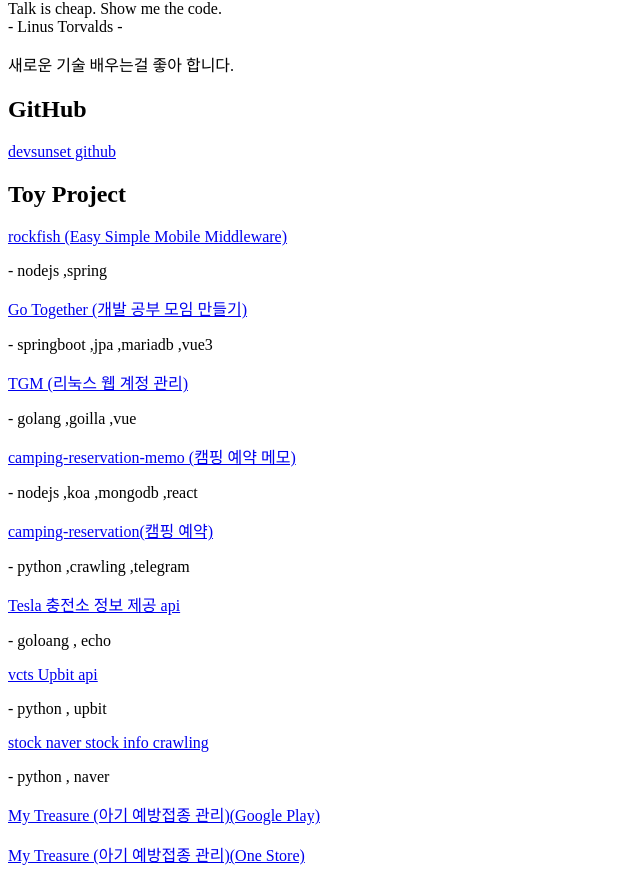
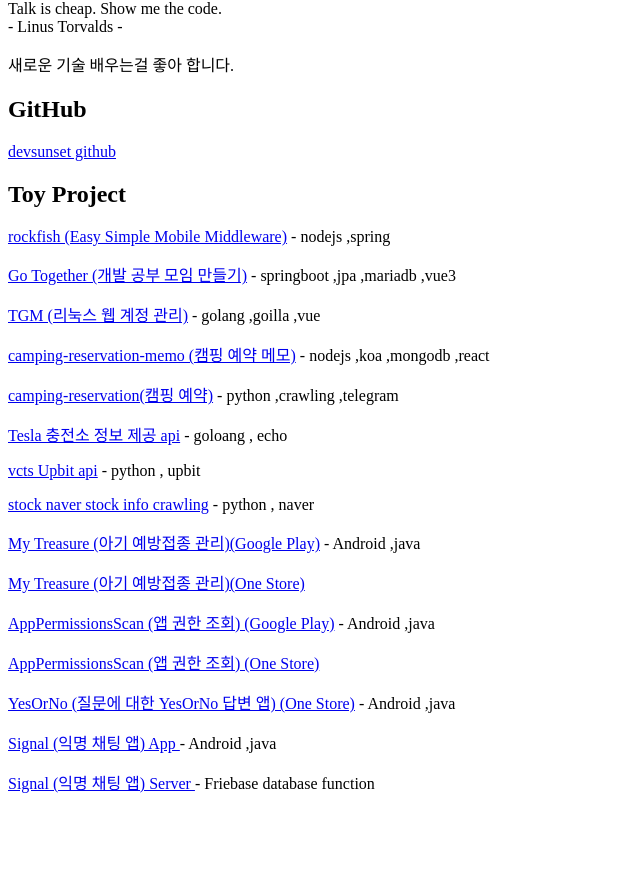
Before and after one commit to devsunset/devsunset.github.io, a plain HTML site: page index.html in a window 1280 px wide. Shown: the part 66-945 px from the top of the page, without its empty margins (0-640 px from the left). After the commit the page ends 876 px from the top, so only its background shows below. Drawn offline with Linux system fonts and the light colour scheme.

Commit message:
Update index.html

```diff
--- a/index.html
+++ b/index.html
@@ -22,47 +22,21 @@
 
 		  <h2>Toy Project</h2>
 
-		  <a href="https://github.com/devsunset/rockfish" target="_blank">rockfish (Easy Simple Mobile Middleware)</a><p/>
-		  - nodejs ,spring<p/>
-
-		  <a href="http://gotogether.ga/" target="_blank">Go Together (개발 공부 모임 만들기)</a><p/>
-		  - springboot ,jpa ,mariadb ,vue3 <p/>
-
-		  <a href="http://193.123.255.92:8282/" target="_blank">TGM (리눅스 웹 계정 관리)</a><p/>
-		  - golang ,goilla ,vue<p/>
-
-	          <a href="http://193.123.255.92:4000/" target="_blank">camping-reservation-memo (캠핑 예약 메모)</a><p/>
-		  - nodejs ,koa ,mongodb ,react<p/>
-
-		  <a href="https://github.com/devsunset/camping-reservation" target="_blank">camping-reservation(캠핑 예약)</a><p/>
-		  - python ,crawling ,telegram<p/>
-
-		  <a href="https://github.com/devsunset/apiServer" target="_blank">Tesla 충전소 정보 제공 api</a><p/>
-		  - goloang , echo<p/>
-
-		  <a href="https://github.com/devsunset/vcts" target="_blank">vcts Upbit api</a><p/>
-		  - python , upbit<p/>
-
-		  <a href="https://github.com/devsunset/stock" target="_blank">stock naver stock info crawling</a><p/>
-		  - python , naver<p/>
-
-	          <a href="https://play.google.com/store/apps/details?id=com.nics.mytreasure" target="_blank">My Treasure (아기 예방접종 관리)(Google Play)</a><p/>
+		  <a href="https://github.com/devsunset/rockfish" target="_blank">rockfish (Easy Simple Mobile Middleware)</a> - nodejs ,spring<p/>
+		  <a href="http://gotogether.ga/" target="_blank">Go Together (개발 공부 모임 만들기)</a> - springboot ,jpa ,mariadb ,vue3 <p/>
+		  <a href="http://193.123.255.92:8282/" target="_blank">TGM (리눅스 웹 계정 관리)</a>  - golang ,goilla ,vue<p/>
+	          <a href="http://193.123.255.92:4000/" target="_blank">camping-reservation-memo (캠핑 예약 메모)</a> - nodejs ,koa ,mongodb ,react<p/>
+		  <a href="https://github.com/devsunset/camping-reservation" target="_blank">camping-reservation(캠핑 예약)</a>  - python ,crawling ,telegram<p/>
+		  <a href="https://github.com/devsunset/apiServer" target="_blank">Tesla 충전소 정보 제공 api</a>  - goloang , echo<p/>
+		  <a href="https://github.com/devsunset/vcts" target="_blank">vcts Upbit api</a> - python , upbit<p/>
+		  <a href="https://github.com/devsunset/stock" target="_blank">stock naver stock info crawling</a>  - python , naver<p/>
+	          <a href="https://play.google.com/store/apps/details?id=com.nics.mytreasure" target="_blank">My Treasure (아기 예방접종 관리)(Google Play)</a> - Android ,java<p/>
 	          <a href="https://m.onestore.co.kr/mobilepoc/apps/appsDetail.omp?prodId=0000024364" target="_blank">My Treasure (아기 예방접종 관리)(One Store)</a><p/>
-		  - Android ,java<p/>
-
-	          <a href="https://play.google.com/store/apps/details?id=kr.pe.devsunset.aps&hl=en https://play.google.com/store/apps/details?id=kr.pe.devsunset.aps" target="_blank">AppPermissionsScan (앱 권한 조회) (Google Play)</a><p/>
+	          <a href="https://play.google.com/store/apps/details?id=kr.pe.devsunset.aps&hl=en https://play.google.com/store/apps/details?id=kr.pe.devsunset.aps" target="_blank">AppPermissionsScan (앱 권한 조회) (Google Play)</a> - Android ,java<p/>
 	          <a href="https://m.onestore.co.kr/mobilepoc/apps/appsDetail.omp?prodId=0000680733" target="_blank">AppPermissionsScan (앱 권한 조회) (One Store)</a><p/>
-		  - Android ,java<p/>
-
-		  <a href="https://m.onestore.co.kr/mobilepoc/apps/appsDetail.omp?prodId=0000740136" target="_blank">YesOrNo (질문에 대한 YesOrNo 답변 앱) (One Store)</a><p/>
-		  - Android ,java<p/>
-
-		   <a href="https://github.com/devsunset/SimpleRandomChat6" target="_blank">Signal (익명 채팅 앱) App </a><p/>
-		   - Android ,java<p/>
-
-		  <a href="https://github.com/devsunset/srcServer" target="_blank">Signal (익명 채팅 앱) Server </a><p/>
-		   - Friebase database function<p/>
-
+		  <a href="https://m.onestore.co.kr/mobilepoc/apps/appsDetail.omp?prodId=0000740136" target="_blank">YesOrNo (질문에 대한 YesOrNo 답변 앱) (One Store)</a> - Android ,java<p/>
+	          <a href="https://github.com/devsunset/SimpleRandomChat6" target="_blank">Signal (익명 채팅 앱) App </a>  - Android ,java<p/>
+		  <a href="https://github.com/devsunset/srcServer" target="_blank">Signal (익명 채팅 앱) Server </a>  - Friebase database function<p/>
 		<p/><p/><p/>
 
 	</body>
```
